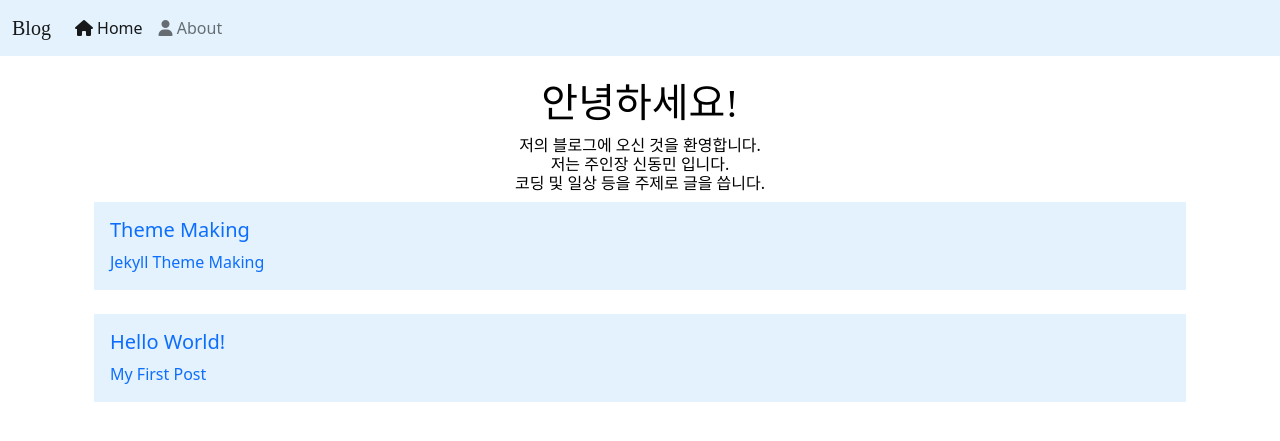
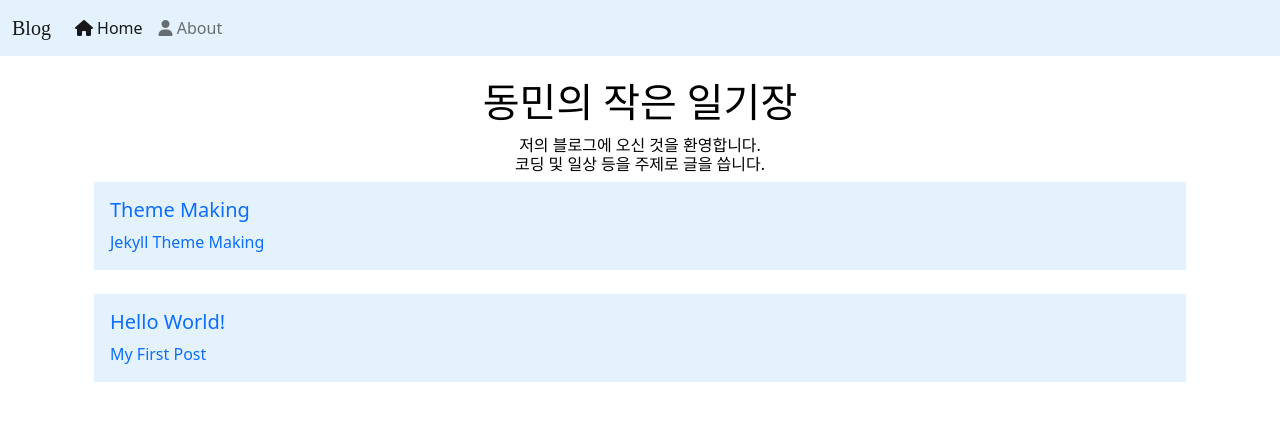
Before and after one commit to happydm09/B, a Jekyll site: the page built from pages/home.md, in a window 1280 px wide. Shown: the top 441 px of the page. Built offline with Jekyll 4.4.1, drawn with Linux system fonts in a browser that asks for light colours; nearby versions of some CDN libraries; some web fonts are replaced.

Commit message:
Update _config.yml

```diff
--- a/_config.yml
+++ b/_config.yml
@@ -1,5 +1,5 @@
 base-url: /B
 about-url: https://dm-09.github.io/
 
-Header: 안녕하세요!
-Description: 저의 블로그에 오신 것을 환영합니다. <br> 저는 주인장 신동민 입니다. <br> 코딩 및 일상 등을 주제로 글을 씁니다.
+Header: 동민의 작은 일기장
+Description: 저의 블로그에 오신 것을 환영합니다. <br> 코딩 및 일상 등을 주제로 글을 씁니다.
```
